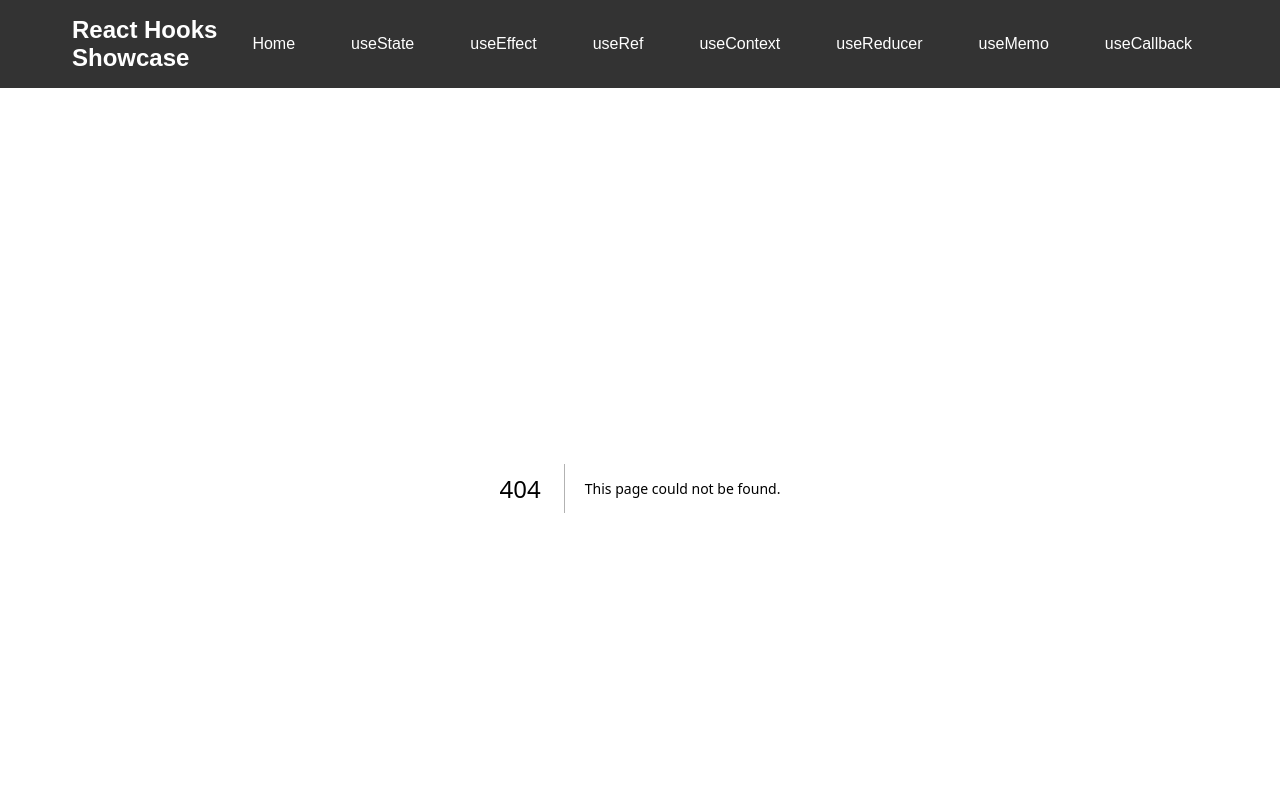
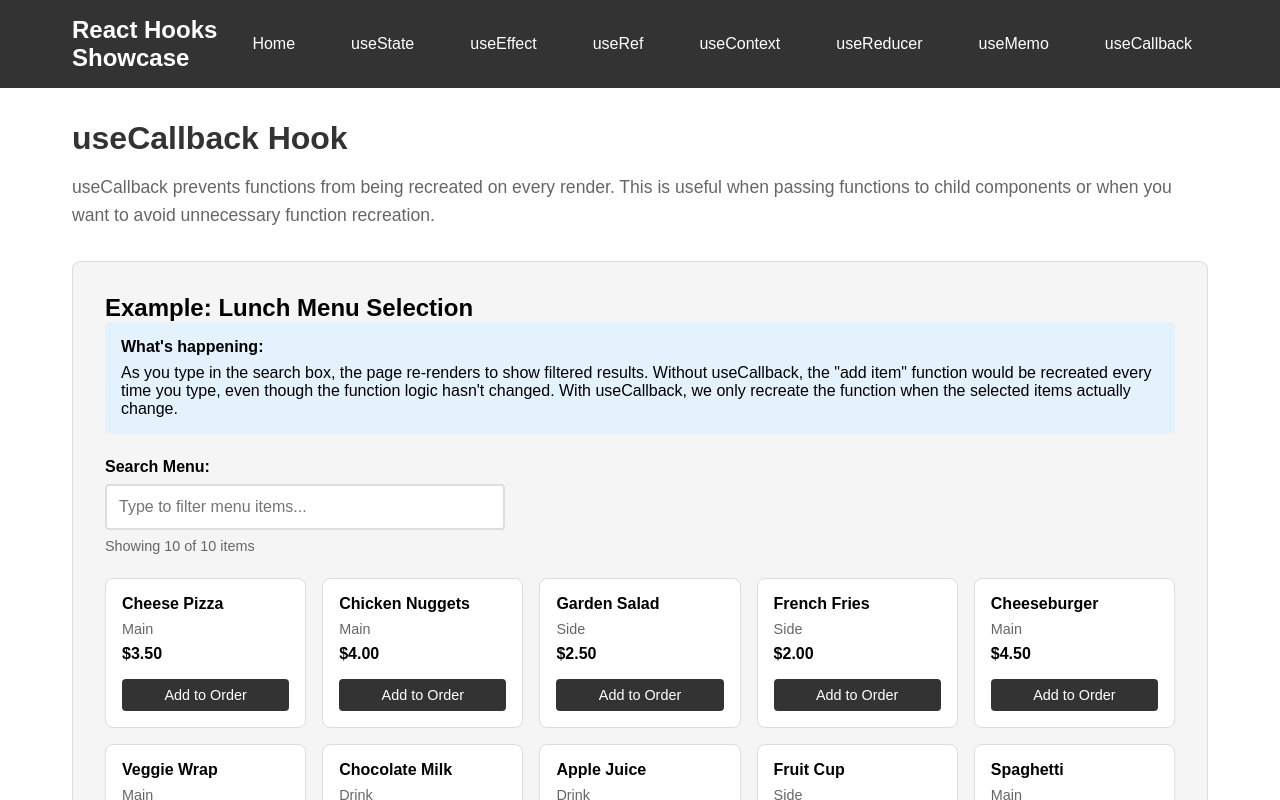
Before and after one commit to illinai/react-hooks-showcase, a Next.js app: page /use-callback in a window 1280 px wide. Before the commit this address had no page. Shown: the top 800 px of the page. Built offline with nearby package versions, Linux system fonts and the light colour scheme.

Commit message:
callback + practice

```diff
--- /dev/null
+++ b/src/app/use-callback/page.js
@@ -0,0 +1,181 @@
+'use client';
+import { useState, useCallback } from 'react';
+import { mockLunchMenu } from '@/data/mockData';
+
+export default function UseCallbackPage() {
+  const [selectedItems, setSelectedItems] = useState([]);
+  const [searchTerm, setSearchTerm] = useState('');
+
+  // Filter the menu based on search
+  const filteredMenu = mockLunchMenu.filter(item =>
+    item.name.toLowerCase().includes(searchTerm.toLowerCase())
+  );
+
+  // Without useCallback - new function created every time searchTerm changes
+  const addItemWithoutCallback = (item) => {
+    if (!selectedItems.find(i => i.id === item.id)) {
+      setSelectedItems([...selectedItems, item]);
+    }
+  };
+
+  // With useCallback - function only recreated when selectedItems changes
+  const addItemWithCallback = useCallback((item) => {
+    if (!selectedItems.find(i => i.id === item.id)) {
+      setSelectedItems([...selectedItems, item]);
+    }
+  }, [selectedItems]);
+
+  const removeItem = (id) => {
+    setSelectedItems(selectedItems.filter(item => item.id !== id));
+  };
+
+  const clearAll = () => {
+    setSelectedItems([]);
+  };
+
+  return (
+    <div className="page-container">
+      <h1 className="page-title">useCallback Hook</h1>
+      <p className="page-description">
+        useCallback prevents functions from being recreated on every render. This is useful when passing functions to child components or when you want to avoid unnecessary function recreation.
+      </p>
+
+      <div className="example-container">
+        <h2>Example: Lunch Menu Selection</h2>
+
+        <div style={{ padding: '1rem', backgroundColor: '#e3f2fd', borderRadius: '4px', marginBottom: '1.5rem' }}>
+          <strong>What's happening:</strong>
+          <p style={{ margin: '0.5rem 0 0 0' }}>
+            As you type in the search box, the page re-renders to show filtered results.
+            Without useCallback, the "add item" function would be recreated every time you type,
+            even though the function logic hasn't changed. With useCallback, we only recreate
+            the function when the selected items actually change.
+          </p>
+        </div>
+
+        <div style={{ marginBottom: '1.5rem' }}>
+          <label style={{ display: 'block', marginBottom: '0.5rem', fontWeight: 'bold' }}>
+            Search Menu:
+          </label>
+          <input
+            type="text"
+            value={searchTerm}
+            onChange={(e) => setSearchTerm(e.target.value)}
+            placeholder="Type to filter menu items..."
+            style={inputStyle}
+          />
+          <p style={{ fontSize: '0.9rem', color: '#666', marginTop: '0.5rem' }}>
+            Showing {filteredMenu.length} of {mockLunchMenu.length} items
+          </p>
+        </div>
+
+        <div style={{ display: 'grid', gridTemplateColumns: 'repeat(auto-fill, minmax(200px, 1fr))', gap: '1rem', marginBottom: '2rem' }}>
+          {filteredMenu.map(item => (
+            <div key={item.id} style={menuItemStyle}>
+              <h4 style={{ margin: '0 0 0.5rem 0' }}>{item.name}</h4>
+              <p style={{ fontSize: '0.9rem', color: '#666', margin: '0 0 0.5rem 0' }}>
+                {item.category}
+              </p>
+              <p style={{ fontWeight: 'bold', margin: '0 0 1rem 0' }}>
+                ${item.price.toFixed(2)}
+              </p>
+              <button
+                onClick={() => addItemWithCallback(item)}
+                style={buttonStyle}
+                disabled={selectedItems.find(i => i.id === item.id)}
+              >
+                {selectedItems.find(i => i.id === item.id) ? 'Added ✓' : 'Add to Order'}
+              </button>
+            </div>
+          ))}
+        </div>
+
+        <div style={{ borderTop: '2px solid #ddd', paddingTop: '1.5rem' }}>
+          <h3>Your Order ({selectedItems.length} items)</h3>
+          {selectedItems.length === 0 ? (
+            <p style={{ color: '#666' }}>No items selected yet</p>
+          ) : (
+            <>
+              <div style={{ marginBottom: '1rem' }}>
+                {selectedItems.map(item => (
+                  <div key={item.id} style={orderItemStyle}>
+                    <span>{item.name} - ${item.price.toFixed(2)}</span>
+                    <button onClick={() => removeItem(item.id)} style={removeButtonStyle}>
+                      Remove
+                    </button>
+                  </div>
+                ))}
+              </div>
+              <div style={{ display: 'flex', justifyContent: 'space-between', alignItems: 'center', paddingTop: '1rem', borderTop: '1px solid #ddd' }}>
+                <strong style={{ fontSize: '1.2rem' }}>
+                  Total: ${selectedItems.reduce((sum, item) => sum + item.price, 0).toFixed(2)}
+                </strong>
+                <button onClick={clearAll} style={{ ...buttonStyle, backgroundColor: '#d32f2f' }}>
+                  Clear Order
+                </button>
+              </div>
+            </>
+          )}
+        </div>
+
+        <div style={{ marginTop: '2rem', padding: '1rem', backgroundColor: '#fff3cd', borderRadius: '4px' }}>
+          <strong>Key Point:</strong>
+          <p style={{ margin: '0.5rem 0 0 0' }}>
+            Every time you type in the search box, the component re-renders to update the filtered list.
+            With useCallback on the "add item" function, we ensure it's only recreated when the selected
+            items change, not every time you type a letter. This is a small optimization here, but in larger
+            apps with many components, it prevents unnecessary work and improves performance.
+          </p>
+        </div>
+      </div>
+    </div>
+  );
+}
+
+const inputStyle = {
+  padding: '0.75rem',
+  fontSize: '1rem',
+  borderRadius: '4px',
+  border: '2px solid #ddd',
+  width: '100%',
+  maxWidth: '400px',
+};
+
+const menuItemStyle = {
+  border: '1px solid #ddd',
+  padding: '1rem',
+  borderRadius: '8px',
+  backgroundColor: 'white',
+};
+
+const buttonStyle = {
+  padding: '0.5rem 1rem',
+  backgroundColor: '#333',
+  color: 'white',
+  border: 'none',
+  borderRadius: '4px',
+  cursor: 'pointer',
+  fontSize: '0.9rem',
+  width: '100%',
+};
+
+const orderItemStyle = {
+  display: 'flex',
+  justifyContent: 'space-between',
+  alignItems: 'center',
+  padding: '0.75rem',
+  backgroundColor: '#f5f5f5',
+  border: '1px solid #ddd',
+  borderRadius: '4px',
+  marginBottom: '0.5rem',
+};
+
+const removeButtonStyle = {
+  padding: '0.25rem 0.75rem',
+  backgroundColor: '#d32f2f',
+  color: 'white',
+  border: 'none',
+  borderRadius: '4px',
+  cursor: 'pointer',
+  fontSize: '0.85rem',
+};
```
Also changed, not shown: codePractice/useLocalStorage.js (added, +39 -0 lines), codePractice/useToggle.js (added, +28 -0 lines).
